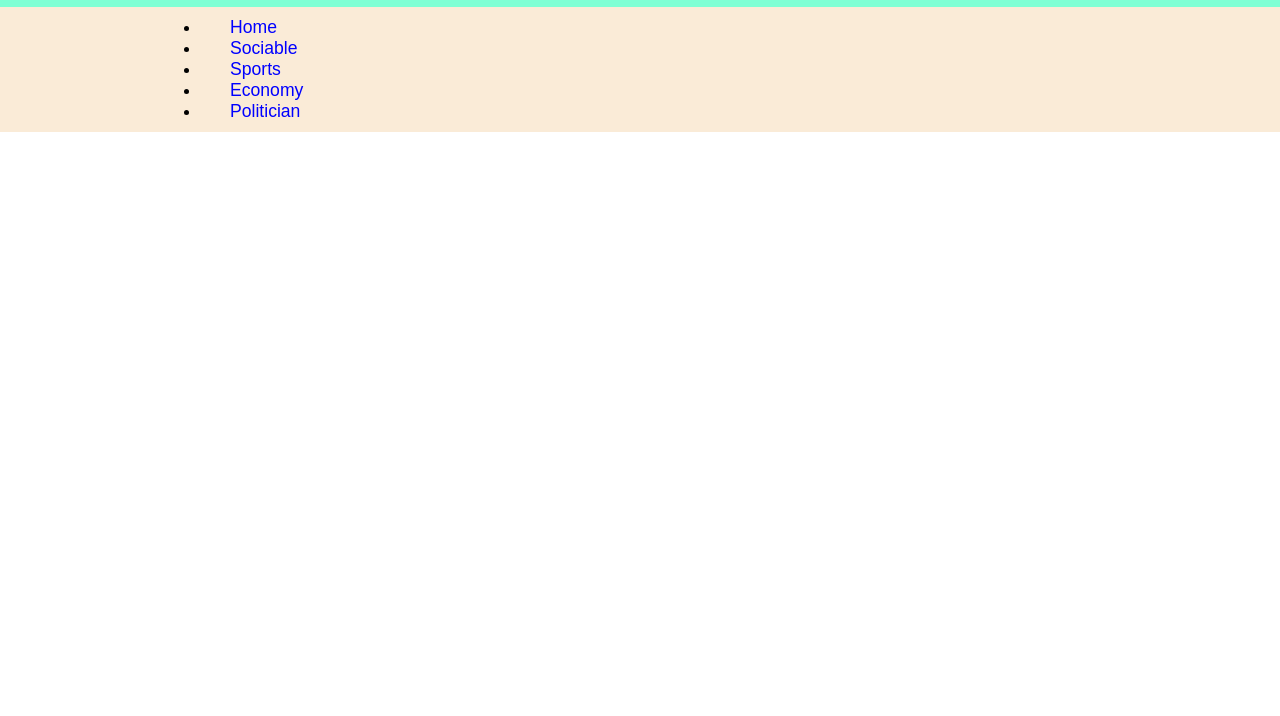
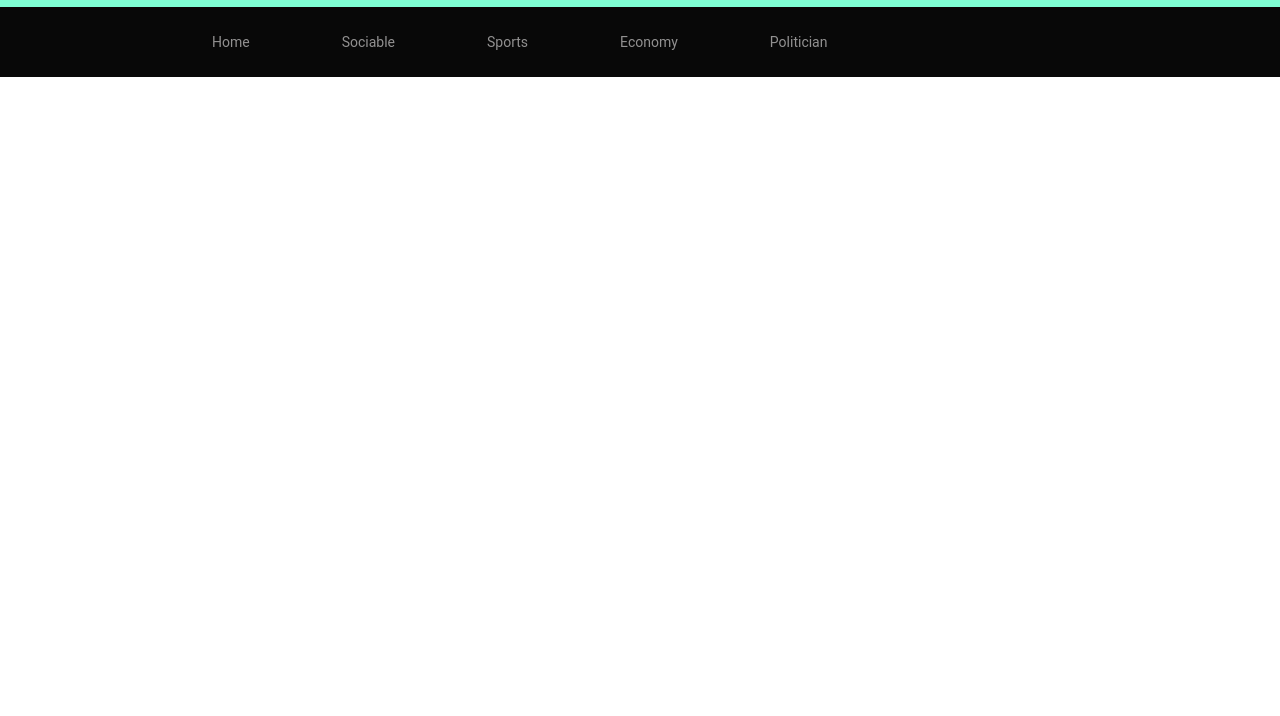
Before and after one commit to Abdulrahman-Sayed-1/NEWS_Website, a plain HTML site: page HTML files/Home.html in a window 1280 px wide. Shown: the part 84-800 px from the top of the page. Drawn offline with Linux system fonts and the light colour scheme.

Commit message:
navbar completed

```diff
--- a/CSS files/nav.css
+++ b/CSS files/nav.css
@@ -1,16 +1,49 @@
-.nav-bar{
-    background-color: antiquewhite;
-    width: 100%;
-    display: flex;
-    justify-content: space-between;
-    align-items: center;
-    padding: 10px 200px;
+*{
+    box-sizing: border-box;
+    padding: 0;
+    margin: 0;
 }
 
-.navigation a {
-    color: blue;
+body{
+    background: #fff;
+}
+
+.nav-bar ul {
+list-style-type: none;
+background-color: #080808;
+display: flex;
+}
+.nav-bar li{
+    margin-left: 185px;
+    margin-right: -147px;
+}
+.nav-bar a{
+    position: relative;
+    color: #929191;
+    font-family: "Roboto", sans-serif;
+    font-size: 14px;
     text-decoration: none;
-    font-size: 1.1em;
-    font-weight: 500;
-    padding-left: 30px;
+    padding: 27px;
+    display: inline-block;
+    text-align: center;
+    transition: 0.3s;
+
 }
+.nav-bar a::before{
+    content:' ';
+    position: absolute;
+    left: 8px;
+    height: 3.9px;
+    width:0;
+    background-color: rgb(128, 150, 150);
+    bottom: 2px;
+    transition: 0.3s;
+}
+
+.nav-bar a:hover{
+    color: rgb(247, 250, 250);
+    transform:scale(1.1) ;
+}
+.nav-bar a:hover::before{
+    width: 87%;
+}
```
